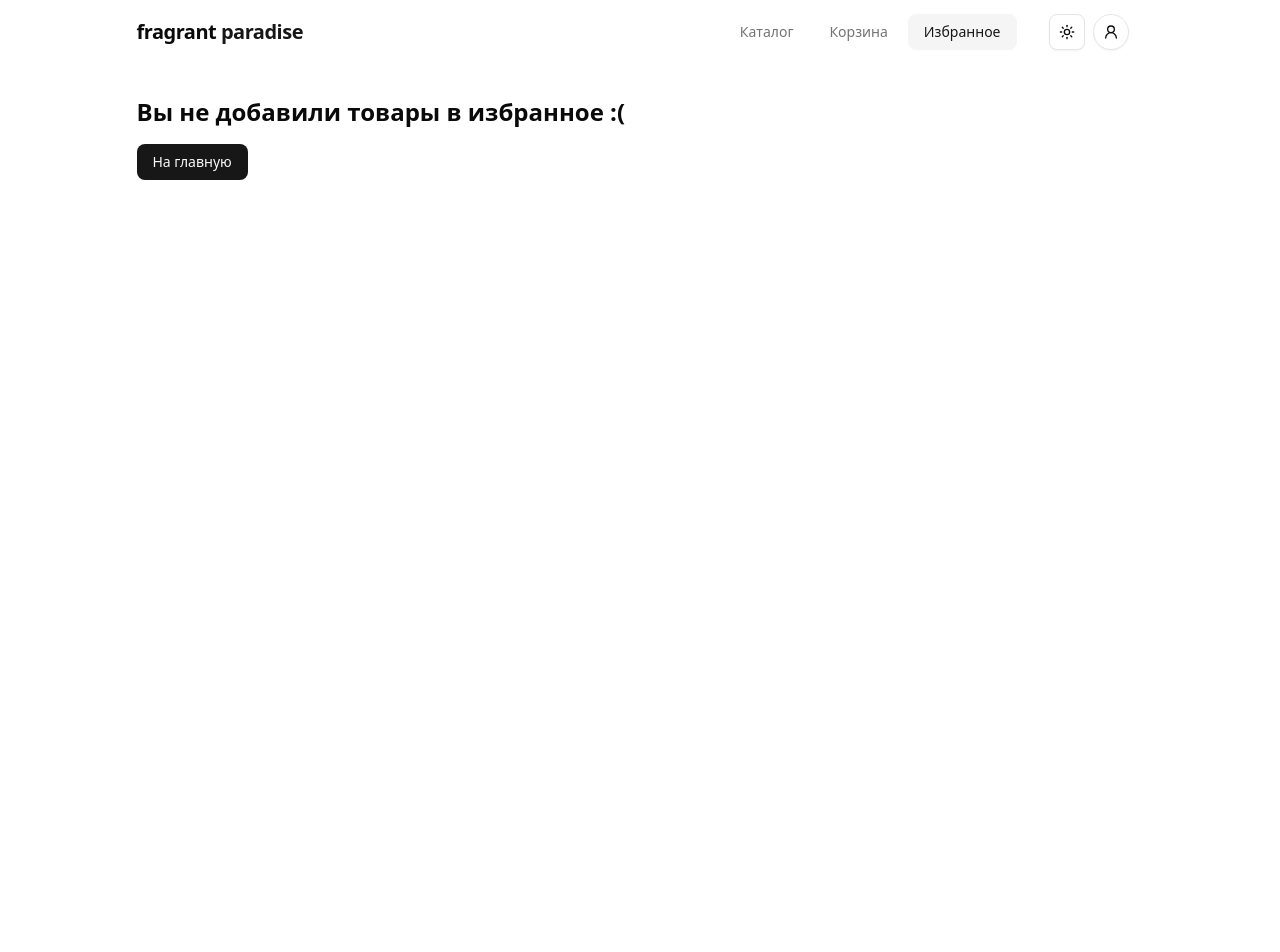
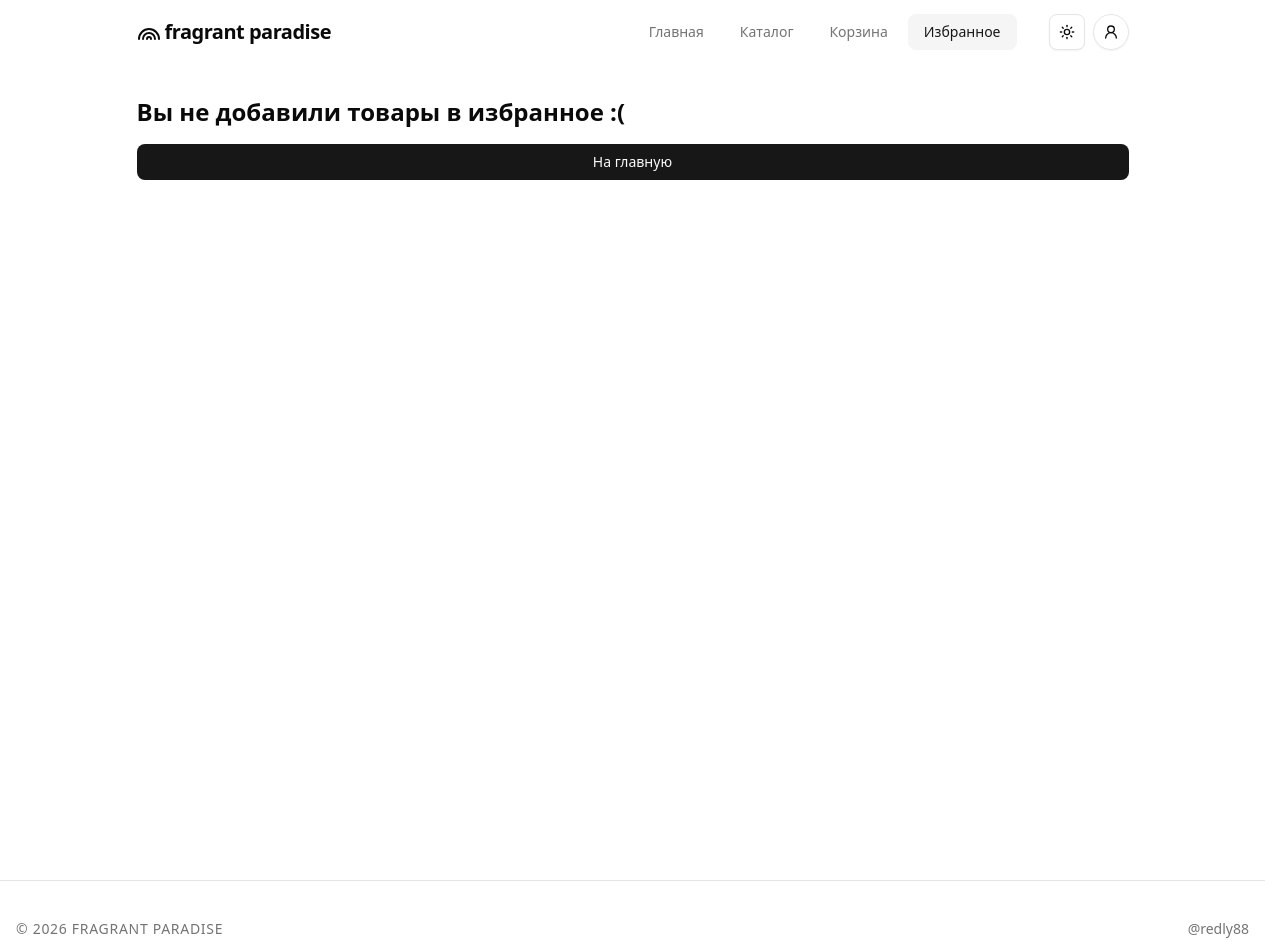
Before and after one commit to redly31/fragrant-paradise, a Next.js app: page /favorites in a window 1280 px wide. Shown: the top 952 px of the page. Before the commit the page ends 800 px from the top, so only its background shows below. Built offline with nearby package versions, Linux system fonts and the light colour scheme.

Commit message:
add: footer

```diff
--- /dev/null
+++ b/app/home/page.tsx
@@ -0,0 +1,3 @@
+export default function Home() {
+  return <div className="grow">page</div>
+}
--- a/app/layout.tsx
+++ b/app/layout.tsx
@@ -3,6 +3,7 @@ import "./globals.css"
 import { Header } from "@/features/header"
 import { ThemeProvider } from "@/shared/ui/theme-provider"
 import { Toaster } from "@/shared/components/ui/sonner"
+import Footer from "@/features/header/footer"
 
 export const metadata: Metadata = {
   title: "Fragrant Paradise",
@@ -23,10 +24,11 @@ export default function RootLayout({
           enableSystem
           disableTransitionOnChange
         >
-          <main>
-            <Header />
-            <div className="max-w-5xl mx-auto p-4">{children}</div>
-          </main>
+          <Header />
+          <div className="max-w-5xl mx-auto p-4 flex flex-col min-h-screen">
+            {children}
+          </div>
+          <Footer />
         </ThemeProvider>
         <Toaster
           position="bottom-center"
--- /dev/null
+++ b/features/header/footer.tsx
@@ -0,0 +1,19 @@
+import Link from "next/link"
+
+export default function Footer() {
+  return (
+    <footer className="w-full border-t bg-background py-6 md:py-0">
+      <div className="container mx-auto flex h-16 flex-col items-center justify-between gap-4 md:h-24 md:flex-row px-4">
+        <p className="text-sm font-medium leading-none text-muted-foreground uppercase tracking-wider">
+          © 2026 Fragrant Paradise
+        </p>
+        <Link
+          href="https://t.me/redly88"
+          className="text-sm font-medium text-muted-foreground transition-colors hover:text-primary underline-offset-4 hover:underline"
+        >
+          @redly88
+        </Link>
+      </div>
+    </footer>
+  )
+}
--- a/features/header/header.tsx
+++ b/features/header/header.tsx
@@ -1,6 +1,6 @@
 import { Button } from "@/shared/components/ui/button"
 import Link from "next/link"
-import { UserRound } from "lucide-react"
+import { Rainbow, UserRound } from "lucide-react"
 import { NavLinks } from "./nav-links"
 import { ThemeToggle } from "./theme-toggle"
 
@@ -9,8 +9,8 @@ export function Header() {
     <header className="mb-4 sticky top-0 z-50 w-full bg-background/95 backdrop-blur supports-backdrop-filter:bg-background/60">
       <div className="mx-auto h-16 flex justify-between items-center px-4 max-w-5xl">
         <Link href="/" className="hover:opacity-80 transition-opacity">
-          <h1 className="font-bold text-xl tracking-tight">
-            fragrant <span className="text-primary">paradise</span>
+          <h1 className="font-bold text-xl tracking-tight flex items-center gap-1">
+            <Rainbow className="mt-1" /> fragrant paradise
           </h1>
         </Link>
 
--- a/features/header/nav-links.tsx
+++ b/features/header/nav-links.tsx
@@ -14,6 +14,7 @@ import {
 } from "@/shared/components/ui/dropdown-menu"
 
 const links = [
+  { href: "/home", label: "Главная" },
   { href: "/", label: "Каталог" },
   { href: "/cart", label: "Корзина" },
   { href: "/favorites", label: "Избранное" },
--- a/features/perfumes-list/ui/perfume-item.tsx
+++ b/features/perfumes-list/ui/perfume-item.tsx
@@ -17,10 +17,10 @@ type PerfumeItemProps = {
 
 export default function PerfumeItem({ perfume, children }: PerfumeItemProps) {
   return (
-    <Card className="flex flex-col p-2 sm:p-4 gap-2 h-full">
+    <Card className="flex flex-col p-0 sm:p-4 gap-2 min-[450px]:h-full">
       <CardHeader className="p-0">
         <Link href={`${perfume.handle}`} className="relative block w-full">
-          <div className="relative aspect-3/4 w-full overflow-hidden rounded-md bg-secondary/10">
+          <div className="relative mx-auto flex items-center justify-center aspect-3/4 w-3/4 sm:w-full overflow-hidden rounded-md bg-secondary/10">
             <Image
               src={perfume.featuredImage.url}
               alt={perfume.title}
@@ -38,7 +38,7 @@ export default function PerfumeItem({ perfume, children }: PerfumeItemProps) {
           {perfume.vendor} {perfume.title}
         </CardTitle>
 
-        <span className="text-lg font-semibold mt-2">
+        <span className="text-base sm:text-lg font-semibold mt-2">
           {perfume.priceRange.minVariantPrice.amount}{" "}
           {perfume.priceRange.minVariantPrice.currencyCode}
         </span>
--- a/features/perfumes-list/ui/perfumes-list.tsx
+++ b/features/perfumes-list/ui/perfumes-list.tsx
@@ -54,7 +54,7 @@ export default function PerfumesList<T extends Product>({
     <div>
       <h1 className="text-3xl font-bold mb-6">{title}</h1>
 
-      <div className="grid grid-cols-1 min-[450px]:grid-cols-2 md:grid-cols-3 lg:grid-cols-4 gap-6">
+      <div className="grid grid-cols-2 md:grid-cols-3 lg:grid-cols-4 gap-6">
         <AnimatePresence mode="popLayout">
           {visibleItems.map((item, index) => (
             <motion.div
```
Also changed, not shown: app/icon.svg (added).
